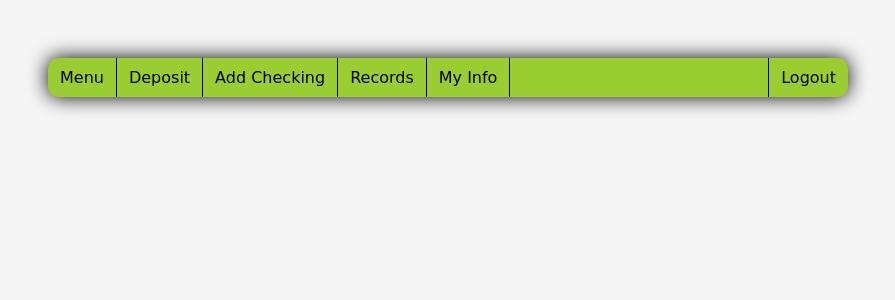
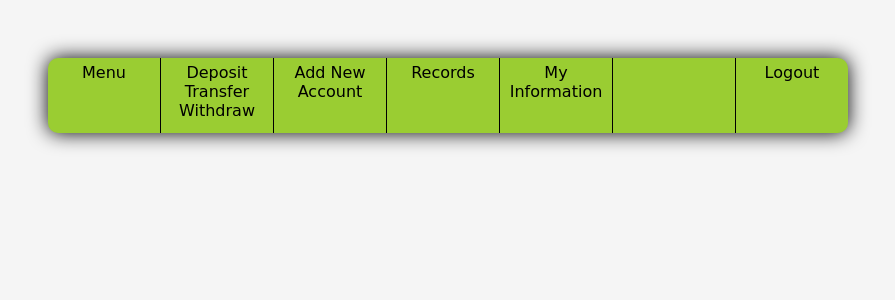
Before and after one commit to pschubert777/cis_435_project4, a PHP site: page /header_footer_files/header.php in a window 1280 px wide. Shown: the top 300 px of the page, without its empty margins (192-1087 px from the left). Run offline with PHP 8.4, Linux system fonts and the light colour scheme.

Commit message:
corrected the header
Corrected the header so that it would have a fixed width

```diff
--- a/header_footer_files/header.php
+++ b/header_footer_files/header.php
@@ -22,10 +22,10 @@ session_start();
         <nav>
             <li><a href="/cis_435_project4/menu.php"> Menu</a></li>
 
-            <li><a href="/cis_435_project4/deposit_page.php">Deposit</a></li>
-            <li><a href="/cis_435_project4/creation_account_page.php">Add Checking</a></li>
+            <li><a href="/cis_435_project4/deposit_page.php">Deposit Transfer Withdraw</a></li>
+            <li><a href="/cis_435_project4/creation_account_page.php">Add New Account</a></li>
             <li><a href="/cis_435_project4/historical_data_page.php">Records</a></li>
-            <li><a href="/cis_435_project4/modify_account_page.php">My Info</a></li>
+            <li><a href="/cis_435_project4/modify_account_page.php">My Information</a></li>
             <li><a href="/cis_435_project4/11_logout/logout.php"> Logout</a></li>
         </nav>
     </header>
--- a/styles/main.css
+++ b/styles/main.css
@@ -33,6 +33,7 @@ box-shadow: 0px 0px 20px black;
 }
 /* header navigation list item formatting to the left, used for header.php */
 header nav li{
+display: table-cell;
 float: left;
 border-right: 1px solid black;
 
@@ -54,11 +55,16 @@ background-color:  rgba(253, 0, 0, 0.719);
 /* header navigation list anchor item formatting , used for header.php */
 header nav li a{
 
-display: block;
 text-align: center;
-padding: 10px  12px;
+padding-top: 5px;
+padding-bottom: 10px;
+padding-right: 6px;
+padding-left: 6px;
 text-decoration: none;
 color: black;
+display: inline-block;
+width: 100px;
+height: 60px;
 
 }
 /* main formatting , used in test.php and login.php*/
```
